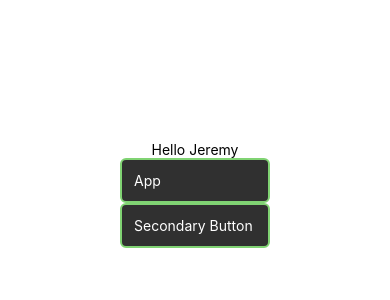
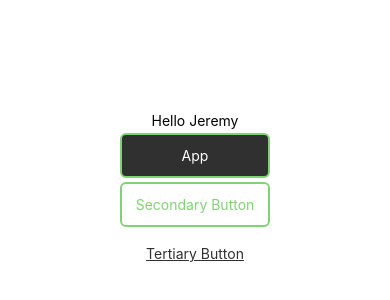
Before and after one commit to Paz-Jeremy/MobileProgrammingProject, a React Native app in the folder MiPrimeraApp/: screen / in a window 390 px wide. Shown: the part 228-528 px from the top of the page. Built offline with nearby package versions, Linux system fonts and the light colour scheme.

Commit message:
- agregando prop variant al componente CustomButton para definir comportamiento condicionado - definicion de funcion para estilo condicionado con operador ternario - implementacion de componente reutilizable CustomButton con sus variantes de estilo primario, secundario y terciario

```diff
--- a/MiPrimeraApp/App.tsx
+++ b/MiPrimeraApp/App.tsx
@@ -18,6 +18,14 @@ export default function App() {
         onPress={() => {
           console.log("Press desde boton secundario");
         }}
+        variant="secundary"
+      />
+      <CustomButton
+        title={"Tertiary Button"}
+        onPress={() => {
+          console.log("Press desde boton terciario");
+        }}
+        variant="tertiary"
       />
     </View>
   );
--- a/MiPrimeraApp/src/components/CustomButton.tsx
+++ b/MiPrimeraApp/src/components/CustomButton.tsx
@@ -3,9 +3,20 @@ import { Touchable, TouchableOpacity, StyleSheet, Text } from "react-native";
 type CustomButtonProps = {
   title: string;
   onPress: () => void;
+
+  // Tipo: Union de literales
+  variant?: "primary" | "secundary" | "tertiary";
+
+  // Tipo: Literal
+  // variant "primary"
 };
 
-export function CustomButton({ title, onPress }: CustomButtonProps) {
+export function CustomButton({
+  title,
+  onPress,
+  variant = "primary",
+}: CustomButtonProps) {
+  const styles = getStyles(variant);
   return (
     <TouchableOpacity onPress={onPress} style={styles.button}>
       <Text style={styles.buttonText}>{title}</Text>
@@ -13,17 +24,26 @@ export function CustomButton({ title, onPress }: CustomButtonProps) {
   );
 }
 
-const styles = StyleSheet.create({
+const getStyles = (variant: "primary" | "secundary" | "tertiary") =>
+  StyleSheet.create({
     button: {
-    borderColor: "#80d373",
+      borderColor: variant === "tertiary" ? "transparent" : "#80d373",
       borderRadius: 6,
       borderWidth: 2,
-    backgroundColor: "#303030",
+      backgroundColor: variant === "primary" ? "#303030" : "transparent",
       padding: 12,
       width: 150,
+      marginTop: 4,
     },
 
     buttonText: {
-    color: "#fff",
+      color:
+        variant === "primary"
+          ? "#fff"
+          : variant === "secundary"
+            ? "#80d373"
+            : "#303030",
+      textAlign: "center",
+      textDecorationLine: variant === "tertiary" ? "underline" : "none",
     },
   });
```
Lines whose indentation alone changed are shown as unchanged.
